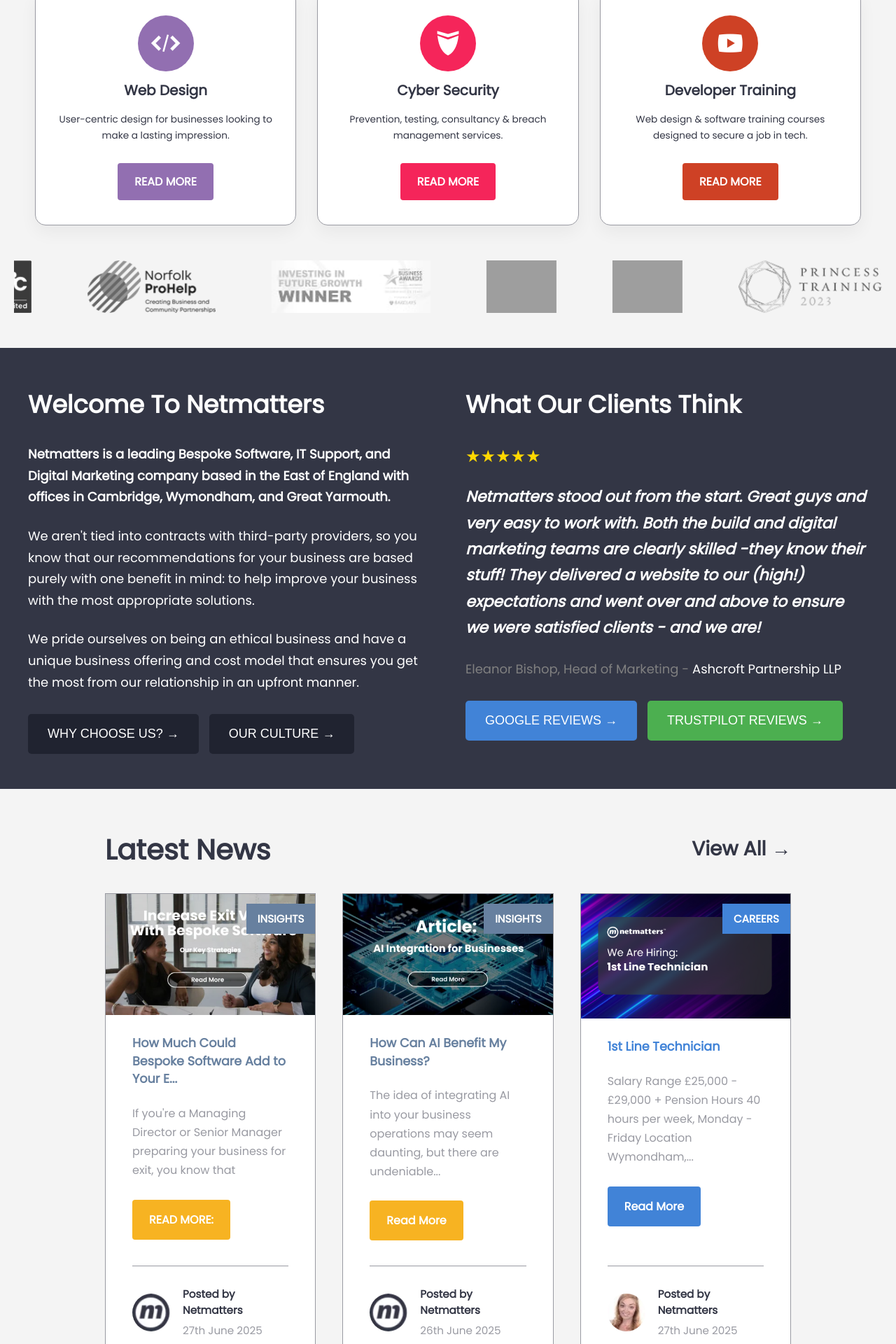
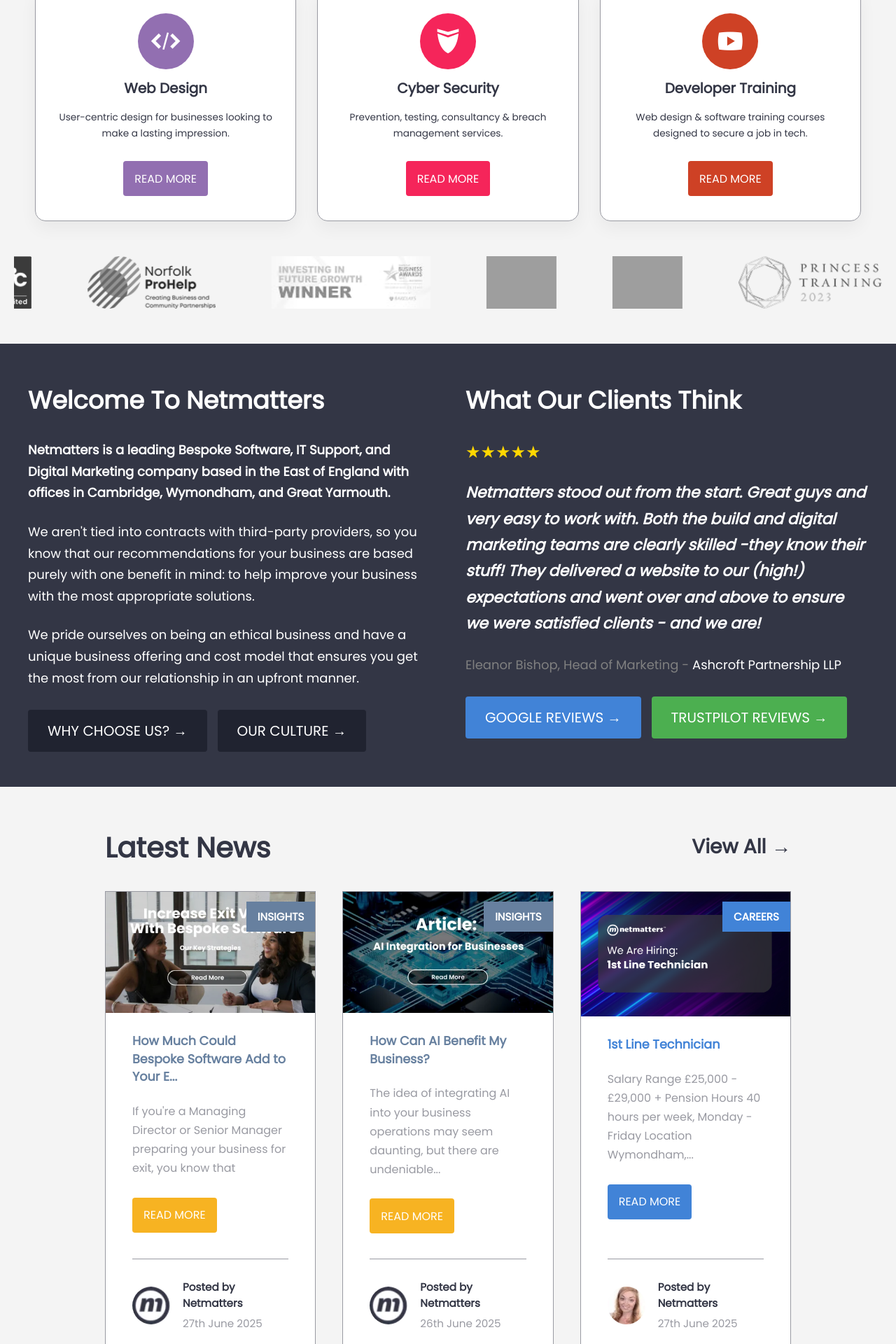
Before and after one commit to jconnell-nm/HTML-CSS-Assessment, a PHP site: page / in a window 1280 px wide. Shown: the part 1400-3320 px from the top of the page at 70% size. Run offline with PHP 8.4, Linux system fonts and the light colour scheme; some web fonts are replaced; grey boxes are pictures that could not be loaded.

Commit message:
Finished

```diff
--- a/css/style.css
+++ b/css/style.css
@@ -116,6 +148,151 @@ input[type="search"] {
 .sidebar-btn:hover {
   background: #1d1f28;
   border-color: #1d1f28;
+}
+
+.sidebar-btn:hover {
+  background: #1d1f28;
+  border-color: #1d1f28;
+}
+
+.slide-btn {
+  background-color: #926fb1;
+  display: inline-flex;
+  align-items: center;
+  gap: 10px;
+  height: 60px;
+  padding: 16px 28px;
+  font-size: 20px;
+  text-transform: uppercase;
+  text-decoration: none;
+  color: white;
+  border: none;
+  border-radius: 4px;
+  cursor: pointer;
+}
+
+.slide-btn:hover {
+  background: #79539a;
+  border-color: #79539a;
+}
+
+.welcome-btn {
+  background-color: #202330;
+  display: inline-flex;
+  align-items: center;
+  gap: 10px;
+  height: 60px;
+  padding: 16px 28px;
+  font-size: 20px;
+  text-transform: uppercase;
+  text-decoration: none;
+  color: white;
+  border: none;
+  border-radius: 4px;
+  cursor: pointer;
+}
+
+.welcome-btn:hover {
+  background: #0c0d11;
+  border-color: #0c0d11;
+}
+
+.google-btn {
+  background-color: #4183d7;
+  display: inline-flex;
+  align-items: center;
+  gap: 10px;
+  height: 60px;
+  padding: 16px 28px;
+  font-size: 20px;
+  text-transform: uppercase;
+  text-decoration: none;
+  color: white;
+  border: none;
+  border-radius: 4px;
+  cursor: pointer;
+}
+
+.google-btn:hover {
+  background: #286abd;
+  border-color: #286abd;
+}
+
+.trustpilot-btn {
+  background-color: #4caf50;
+  display: inline-flex;
+  align-items: center;
+  gap: 10px;
+  height: 60px;
+  padding: 16px 28px;
+  font-size: 20px;
+  text-transform: uppercase;
+  text-decoration: none;
+  color: white;
+  border: none;
+  border-radius: 4px;
+  cursor: pointer;
+}
+
+.trustpilot-btn:hover {
+  background: #3d8b40;
+  border-color: #3d8b40;
+}
+
+.news-card__btn {
+  background-color: #f7b322;
+  display: inline-flex;
+  align-items: center;
+  gap: 10px;
+  height: 50px;
+  padding: 16px 16px;
+  font-size: 16px;
+  text-transform: uppercase;
+  text-decoration: none;
+  color: white;
+  border: none;
+  border-radius: 4px;
+  cursor: pointer;
+  display: inline-block;
+  align-self: flex-start;
+  margin-bottom: 36px;
+}
+
+.news-card__btn:hover {
+  background: #de9a08;
+  border-color: #de9a08;
+}
+
+.news-card__btn:hover {
+  background: #f7b322;
+}
+
+.news-card-career__btn {
+  background-color: #4183d7;
+  display: inline-flex;
+  align-items: center;
+  gap: 10px;
+  height: 50px;
+  padding: 16px 16px;
+  font-size: 16px;
+  text-transform: uppercase;
+  text-decoration: none;
+  color: white;
+  border: none;
+  border-radius: 4px;
+  cursor: pointer;
+  display: inline-block;
+  align-self: flex-start;
+  margin-bottom: 36px;
+}
+
+.news-card-career__btn:hover {
+  background: #286abd;
+  border-color: #286abd;
+}
+
+.news-card-career__btn:hover {
+  background: #4183d7;
 }
 
 .support-icon::before {
@@ -1191,13 +1383,24 @@ footer p a:hover {
 }
 
 .reg-btn {
+  background-color: #f7b322;
+  display: inline-flex;
+  align-items: center;
+  gap: 10px;
+  height: 50px;
+  padding: 16px 16px;
+  font-size: 16px;
+  text-transform: uppercase;
+  text-decoration: none;
+  color: white;
   border: none;
-  padding: 14px 24px;
   border-radius: 4px;
-  color: white;
-  font-weight: 700;
-  font-size: 1rem;
   cursor: pointer;
+}
+
+.reg-btn:hover {
+  background: #de9a08;
+  border-color: #de9a08;
 }
 
 .consultancy-service .consultancy-icon {
@@ -1388,19 +1591,6 @@ p {
   margin-top: 30px;
 }
 
-.btn {
-  border: none;
-  padding: 18px 28px;
-  color: white;
-  font-size: 18px;
-  border-radius: 5px;
-  cursor: pointer;
-}
-
-.btn:hover {
-  filter: brightness(0.9);
-}
-
 .welcome a {
   color: white;
   text-decoration: none;
@@ -1408,18 +1598,6 @@ p {
 
 .welcome a:hover {
   text-decoration: underline;
-}
-
-.dark {
-  background: #202330;
-}
-
-.blue {
-  background: #4183d7;
-}
-
-.green {
-  background: #4caf50;
 }
 
 @media (max-width: 991px) {
@@ -1571,19 +1749,58 @@ p {
   color: #999AA2;
 }
 
-.news-card__button {
-  display: inline-block;
+.news-card__btn {
+  background-color: #f7b322;
+  display: inline-flex;
+  align-items: center;
+  gap: 10px;
+  height: 50px;
+  padding: 16px 16px;
+  font-size: 16px;
+  text-transform: uppercase;
+  text-decoration: none;
+  color: white;
+  border: none;
+  border-radius: 4px;
+  cursor: pointer;
   align-self: flex-start;
-  padding: 16px 24px;
   margin-bottom: 36px;
-  background-color: #f7b322;
-  color: white;
-  font-weight: 700;
+}
+
+.news-card__btn:hover {
+  background: #de9a08;
+  border-color: #de9a08;
+}
+
+.news-card__btn:hover {
+  background: #f7b322;
+}
+
+.news-card-career__btn {
+  background-color: #4183d7;
+  display: inline-flex;
+  align-items: center;
+  gap: 10px;
+  height: 50px;
+  padding: 16px 16px;
+  font-size: 16px;
+  text-transform: uppercase;
+  text-decoration: none;
+  color: white;
+  border: none;
   border-radius: 4px;
-}
-
-.news-card__career .news-card__button {
-  background-color: #4183d7;
+  cursor: pointer;
+  align-self: flex-start;
+  margin-bottom: 36px;
+}
+
+.news-card-career__btn:hover {
+  background: #286abd;
+  border-color: #286abd;
+}
+
+.news-card-career__btn:hover {
+  background: #4183d7;
 }
 
 .news-card__meta {
--- a/index.html
+++ b/index.html
@@ -504,8 +504,8 @@
                                 We pride ourselves on being an ethical business and have a unique business offering and cost model that ensures you get the most from our relationship in an upfront manner.
                             </p>
                             <div class="buttons">
-                                <button onclick="window.scrollTo(0,0)" class="btn dark">WHY CHOOSE US? &#8594;</button>
-                                <button onclick="window.scrollTo(0,0)" class="btn dark">OUR CULTURE &#8594;</button>
+                                <button onclick="window.scrollTo(0,0)" class="welcome-btn">WHY CHOOSE US? &#8594;</button>
+                                <button onclick="window.scrollTo(0,0)" class="welcome-btn">OUR CULTURE &#8594;</button>
                             </div>
                         </div>
 
@@ -518,8 +518,8 @@
 
                             <p class="author">Eleanor Bishop, Head of Marketing - <a href="#top">Ashcroft Partnership LLP</a></p>
                             <div class="buttons">
-                                <button onclick="window.scrollTo(0,0)" class="btn blue">GOOGLE REVIEWS &#8594;</button>
-                                <button onclick="window.scrollTo(0,0)" class="btn green">TRUSTPILOT REVIEWS &#8594;</button>
+                                <button onclick="window.scrollTo(0,0)" class="google-btn">GOOGLE REVIEWS &#8594;</button>
+                                <button onclick="window.scrollTo(0,0)" class="trustpilot-btn">TRUSTPILOT REVIEWS &#8594;</button>
                             </div>
                         </div>
                     </div>
@@ -541,7 +541,7 @@
                                 <h2>How Much Could Bespoke Software Add to Your E...</h2>
                                 <p>If you're a Managing Director or Senior Manager preparing your business for exit, you know that</p>
 
-                                <span class="news-card__button">READ MORE:</span>
+                                <span class="news-card__btn">READ MORE</span>
 
                                 <div class="news-card__meta">
                                     <img class="news-card__avatar" src="img/nm-icon.webp" alt="Netmatters Avatar">
@@ -562,7 +562,7 @@
                                 <h2>How Can AI Benefit My Business?</h2>
                                 <p>The idea of integrating AI into your business operations may seem daunting, but there are undeniable...</p>
 
-                                <span class="news-card__button">Read More</span>
+                                <span class="news-card__btn">Read More</span>
 
                                 <div class="news-card__meta">
                                     <img class="news-card__avatar" src="img/nm-icon.webp" alt="Netmatters Avatar">
@@ -583,7 +583,7 @@
                                 <h2>1st Line Technician</h2>
                                 <p>Salary Range £25,000 - £29,000 + Pension Hours 40 hours per week, Monday - Friday Location Wymondham,...</p>
 
-                                <span class="news-card__button">Read More</span>
+                                <span class="news-card-career__btn">Read More</span>
 
                                 <div class="news-card__meta">
                                     <img class="news-card__avatar" src="img/news-poster-icon.webp" alt="Netmatters Profile Avatar">
--- a/scss/abstracts/_mixins.scss
+++ b/scss/abstracts/_mixins.scss
@@ -21,6 +21,23 @@
     }
 }
 
-@mixin button() {
+@mixin button($bg-color,$width, $height, $font-size: 20px) {
+    background-color: $bg-color;
+    display: inline-flex;
+    align-items: center;
+    gap: 10px;
+    height: $height;
+    padding: 16px $width;
+    font-size: $font-size;
+    text-transform: uppercase;
+    text-decoration: none;
+    color: white;
+    border: none;
+    border-radius: 4px;
+    cursor: pointer;
 
+    &:hover {
+        background: darken($bg-color, 10%);
+        border-color: darken($bg-color, 10%);
+    }
 }
--- a/scss/components/_buttons.scss
+++ b/scss/components/_buttons.scss
@@ -85,4 +50,48 @@ input[type="search"] {
     border-color: darken($dark-blue, 10%);
 }
 
-// Services Panel Buttons
+// Main Carousel Buttons
+
+.slide-btn {
+    @include button($purple, 28px, 60px);
+}
+
+// Service Card Buttons
+
+// Welcome Buttons
+
+.welcome-btn {
+    @include button($midnight-blue, 28px, 60px);
+}
+
+.google-btn {
+    @include button($light-blue, 28px, 60px);
+}
+
+.trustpilot-btn {
+    @include button($light-green, 28px, 60px);
+}
+
+// News Card Buttons
+
+.news-card__btn {
+    @include button($yellow, 16px, 50px, 16px);
+    display: inline-block;
+    align-self: flex-start;
+    margin-bottom: 36px;
+
+    &:hover {
+        background: $yellow;
+    }
+}
+
+.news-card-career__btn {
+    @include button($light-blue, 16px, 50px, 16px);
+    display: inline-block;
+    align-self: flex-start;
+    margin-bottom: 36px;
+
+    &:hover {
+        background: $light-blue;
+    }
+}
--- a/scss/layout/_header.scss
+++ b/scss/layout/_header.scss
@@ -49,7 +49,7 @@
     transition: transform var(--sidebar-speed) ease;
 }
 
-// Side bar
+// Sidebar
 
 .sidebar-toggle {
     position: absolute;
@@ -123,7 +123,7 @@
     max-width: 100%;
     height: 100dvh;
     color: white;
-    background: #222;
+    background: $midnight-blue;
     transform: translateX(100%);
     transition: transform var(--sidebar-speed) ease;
     z-index: 1000;
@@ -137,7 +137,7 @@
 
 .mobile-sidebar__section h3 {
     margin: 0;
-    padding: 1.25rem;
+    padding: 1rem;
     background: $dark-blue;
     text-transform: uppercase;
     font-size: 1rem;
@@ -147,7 +147,7 @@
 .mobile-sidebar__section a {
     display: block;
     position: relative;
-    padding: 1.4rem 1.25rem 1.4rem 3.2rem;
+    padding: 1rem 1.25rem 1rem 3.2rem;
     text-decoration: none;
     text-transform: uppercase;
     color: white;
@@ -162,8 +162,8 @@
     transform: translateY(-50%);
 }
 
-.mobile-sidebar__section a:hover {
-    background: #2e3247;
+.mobile-sidebar__section:hover h3 {
+    background: lighten($dark-blue, 5%);
 }
 
 .close-btn {
@@ -180,7 +180,7 @@
     transform: translateX(calc(var(--sidebar-width) * -1));
 }
 
-// Service panel
+// Service Panel
 
 .services_nav {
     position: relative;
@@ -479,6 +479,11 @@
     cursor: pointer;
 }
 
+input[type="search"]:focus {
+    outline: none;
+    box-shadow: 0 0 0 3px rgba(#C6FCFF, 0.7);
+}
+
 @media (max-width: 1260px) {
 
     input[type="search"] {
--- a/scss/layout/_news.scss
+++ b/scss/layout/_news.scss
@@ -146,19 +146,24 @@
     color: $grey;
 }
 
-.news-card__button {
-    display: inline-block;
+.news-card__btn {
+    @include button($yellow, 16px, 50px, 16px);
     align-self: flex-start;
-    padding: 16px 24px;
     margin-bottom: 36px;
-    background-color: $yellow;
-    color: white;
-    font-weight: 700;
-    border-radius: 4px;
+
+    &:hover {
+        background: $yellow;
+    }
 }
 
-.news-card__career .news-card__button {
-    background-color: $light-blue;
+.news-card-career__btn {
+    @include button($light-blue, 16px, 50px, 16px);
+    align-self: flex-start;
+    margin-bottom: 36px;
+
+    &:hover {
+        background: $light-blue;
+    }
 }
 
 .news-card__meta {
--- a/scss/layout/_services.scss
+++ b/scss/layout/_services.scss
@@ -101,13 +101,7 @@
 }
 
 .reg-btn {
-    border: none;
-    padding: 14px 24px;
-    border-radius: 4px;
-    color: white;
-    font-weight: 700;
-    font-size: 1rem;
-    cursor: pointer;
+    @include button($yellow, 16px, 50px, 16px);
 }
 
 .consultancy-service .consultancy-icon {
--- a/scss/layout/_welcome.scss
+++ b/scss/layout/_welcome.scss
@@ -54,19 +54,6 @@ p {
     margin-top: 30px;
 }
 
-.btn {
-    border: none;
-    padding: 18px 28px;
-    color: white;
-    font-size: 18px;
-    border-radius: 5px;
-    cursor: pointer;
-}
-
-.btn:hover {
-    filter: brightness(0.9)
-}
-
 .welcome a {
     color: white;
     text-decoration: none;
@@ -76,18 +63,6 @@ p {
     text-decoration: underline;
 }
 
-.dark {
-    background: $midnight-blue;
-}
-
-.blue {
-    background: $light-blue;
-}
-
-.green {
-    background: $light-green;
-}
-
 @media (max-width: 991px) {
     .container {
         flex-direction: column;
```
Also changed, not shown: other parts of css/style.css (+92 -45 lines), other parts of scss/components/_buttons.scss (+4 -39 lines), scss/layout/_main-carousel.scss (+27 -17 lines).
